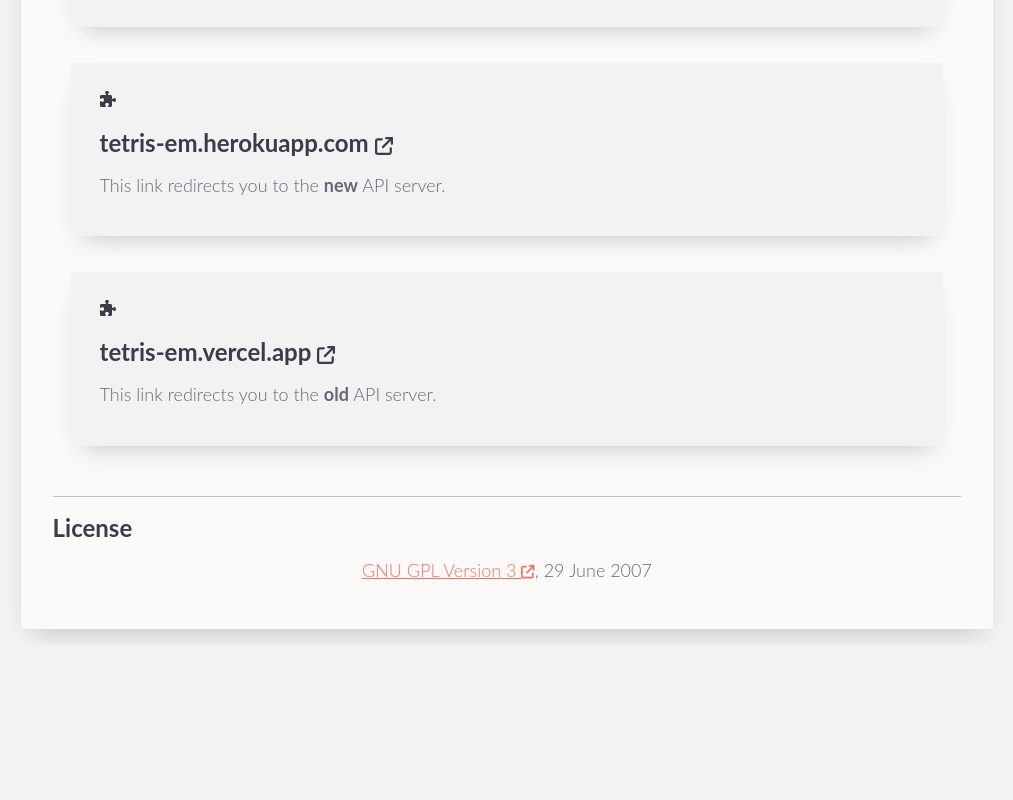
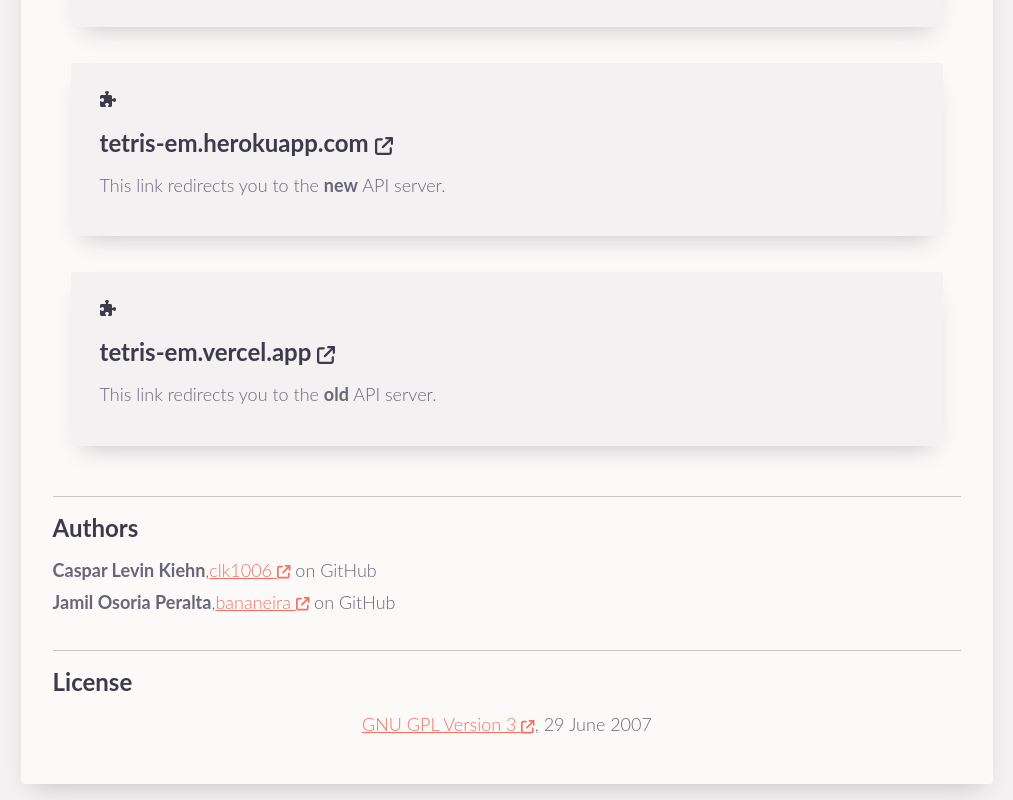
Before and after one commit to clk1006/teris, a Next.js app: page /docs in a window 1280 px wide. Shown: the part 1340-2140 px from the top of the page, without its empty margins (133-1146 px from the left). Before the commit the page ends 1985 px from the top, so only its background shows below. Built offline with nearby package versions, Linux system fonts and the light colour scheme.

Commit message:
added credits

```diff
--- a/pages/docs/index.js
+++ b/pages/docs/index.js
@@ -153,6 +153,21 @@ export default function Docs() {
 
                         <hr/>
 
+                        <h2>Authors</h2>
+                        <p>
+                            <b>Caspar Levin Kiehn</b><span>,<a href="https://github.com/clk1006"
+                                                  className="text-link"
+                                                  target="_blank" rel="noreferrer">clk1006 <FontAwesomeIcon
+                            size="xs" icon={faExternalLink}/></a> on GitHub</span>
+                            <br/>
+                            <b>Jamil Osoria Peralta</b><span>,<a href="https://github.com/bananeira"
+                                                  className="text-link"
+                                                  target="_blank" rel="noreferrer">bananeira <FontAwesomeIcon
+                            size="xs" icon={faExternalLink}/></a> on GitHub</span>
+                        </p>
+
+                        <hr/>
+
                         <h2>License</h2>
                         <p className="license"><a href="https://github.com/clk1006/tetris/blob/main/LICENSE"
                                                   className="text-link"
```
